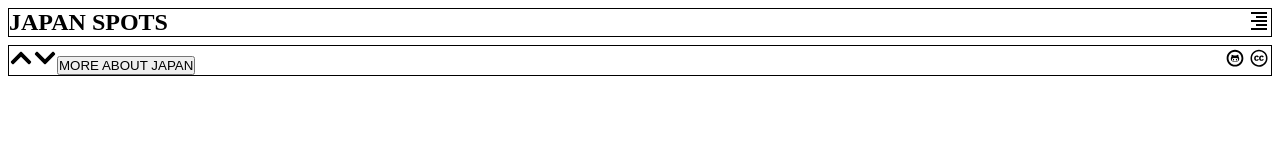
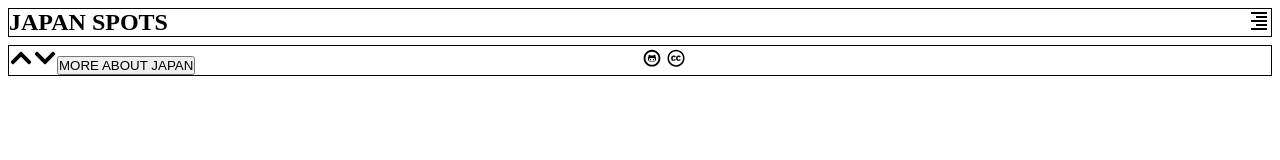
Before and after one commit to 25Ericcheong/binq, a React (Create React App) app: page / in a window 1280 px wide. Shown: the top 160 px of the page. Built offline with nearby package versions, Linux system fonts and the light colour scheme.

Commit message:
got rid of unnecessary i html tags

```diff
--- a/src/footer/Footer.tsx
+++ b/src/footer/Footer.tsx
@@ -19,25 +19,21 @@ export const Footer: React.FunctionComponent<Props> = ({
   return (
     <section className="footer">
       <div className="first-half">
-        <i>
         <IconContext.Provider value={iconSize}>
           <FaChevronUp />
         </IconContext.Provider>
         <IconContext.Provider value={iconSize}>
           <FaChevronDown />
         </IconContext.Provider>
-        </i>
         <button>MORE ABOUT JAPAN</button>
       </div>
       <div className="second-half">
-        <i>
         <IconContext.Provider value={iconSize}>
           <DiGithub />
         </IconContext.Provider>
         <IconContext.Provider value={iconSize}>
           <DiCreativecommons />
         </IconContext.Provider>
-        </i>
       </div>
     </section>
   );
--- a/src/footer/footer.scss
+++ b/src/footer/footer.scss
@@ -1,7 +1,14 @@
 .footer {
   display: flex;
   justify-content: space-between;
-
   margin: 0.5em 0.5em 0 0.5em;
   border: 1px solid black;
+
+  .first-half {
+    width: 50%;
+  }
+
+  .second-half {
+    width: 50%;
+  }
 }
```
Lines whose indentation alone changed are shown as unchanged.
